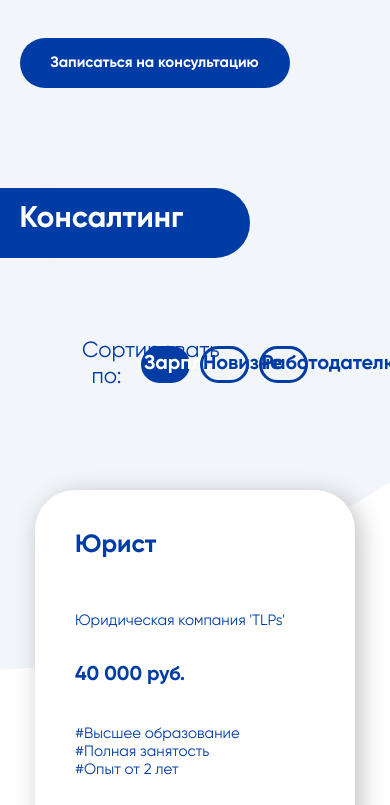
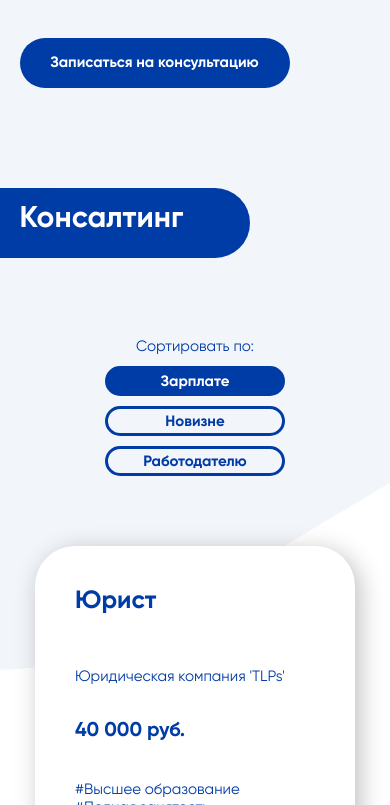
Before and after one commit to LarisaKuklinova2000/uslu-career, a website: page src/index.html in a window 390 px wide. Shown: the part 1195-2000 px from the top of the page. Drawn offline with nearby package versions, Linux system fonts and the light colour scheme; files that its build step writes are made by us from their sources; files whose address does not match are found by name; a web font is replaced by a local one.

Commit message:
filters adaptive

```diff
--- a/src/sass/blocks/_filters.scss
+++ b/src/sass/blocks/_filters.scss
@@ -28,3 +28,34 @@
         }
     }
 }
+
+@media (max-width: 1450px) {
+    .filters__wrapper {
+        width: 90%;
+    }
+}
+
+@media (max-width: 1100px) {
+    .filters__wrapper {
+        .filters__item {
+            width: 18%;
+            font-size: 15px;
+            .filter__button {
+                height: 30px;
+                font-size: 15px;
+            }
+        }
+    }
+}
+
+@media (max-width: 815px) {
+    .filters__wrapper {
+        flex-direction: column;
+        .filters__item {
+            width: 180px;
+            .filter__button {
+                margin-top: 10px;
+            }
+        }
+    }
+}
--- a/src/sass/blocks/_vacancy.scss
+++ b/src/sass/blocks/_vacancy.scss
@@ -329,7 +329,7 @@
         }
         &__cards {
             width: 100%;
-            margin-top: 100px;
+            margin-top: 70px;
             margin-bottom: 100px;
             display: grid;
             grid-template-columns: repeat(auto-fit, 320px);
```
Also changed, not shown: dist/css/style.css.
